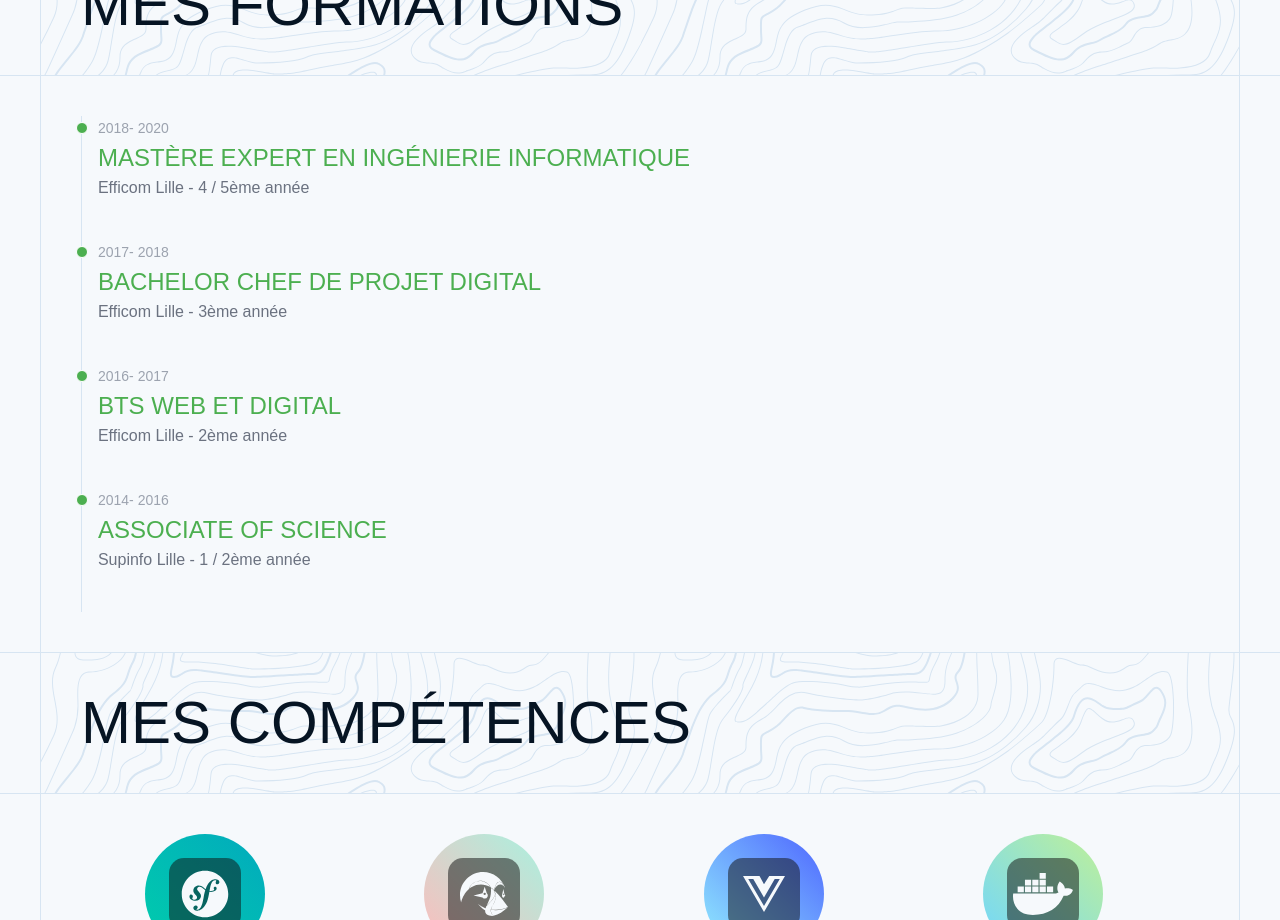
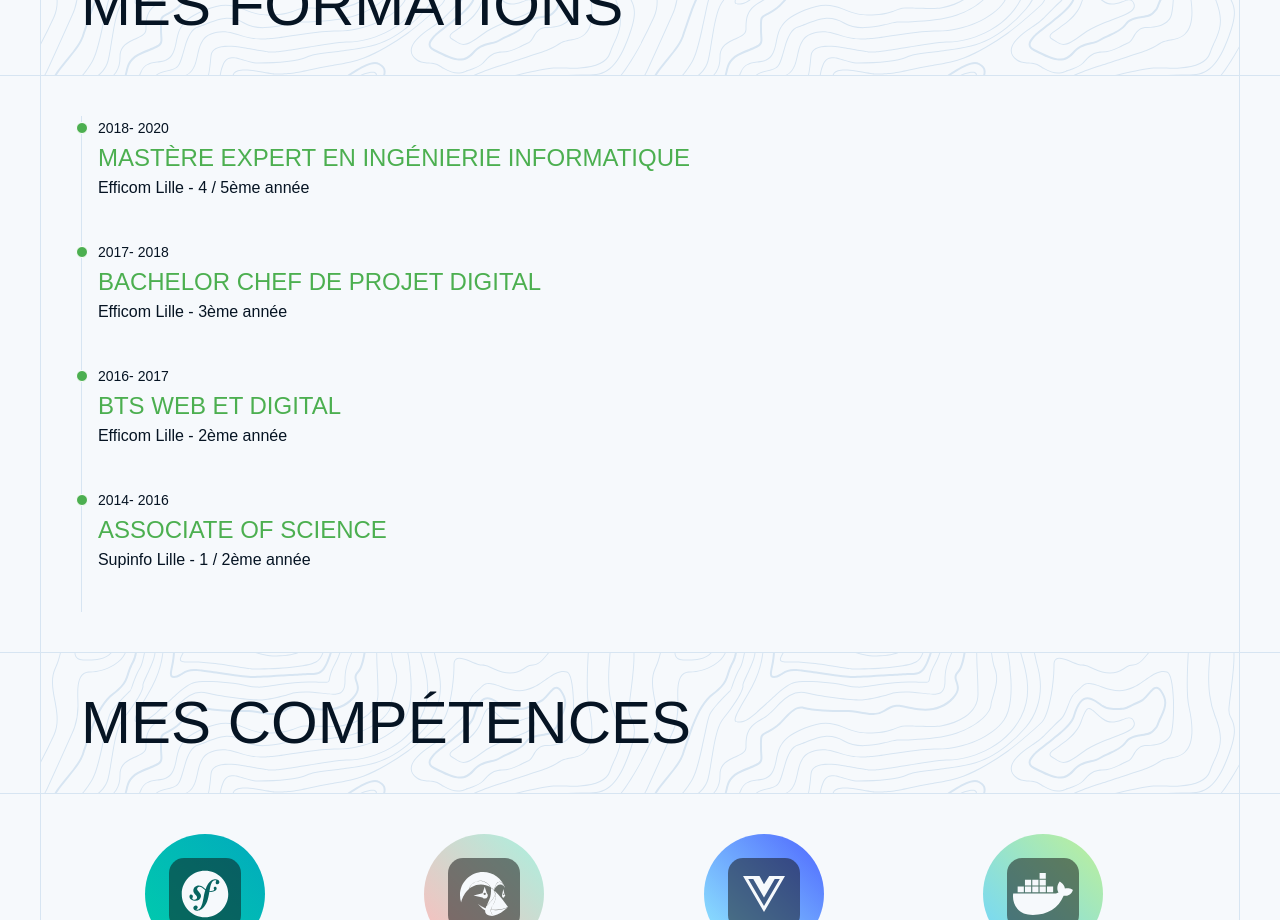
Before and after one commit to vincedel/vincedel.github.io, a React app: page / in a window 1280 px wide. Shown: the part 2860-3780 px from the top of the page. Built offline with nearby package versions, Linux system fonts and the light colour scheme; a web font is replaced by a local one.

Commit message:
fix color TrainingItem

```diff
--- a/src/components/main/sections/training/TrainingItem.jsx
+++ b/src/components/main/sections/training/TrainingItem.jsx
@@ -9,15 +9,18 @@ function TrainingItem(props) {
             ></div>
             <time
                 dateTime={props.beginDate.toLocaleString('default', { year: "numeric" })}
-                className="mb-1 text-sm font-normal leading-none text-gray-400 dark:text-gray-500"
+                className="mb-1 text-sm font-normal leading-none"
             >
                 {props.beginDate.toLocaleString('default', { year: "numeric" })}
             </time>
-            <time dateTime={props.endDate.toLocaleString('default', { year: "numeric" })} className="mb-1 text-sm font-normal leading-none text-gray-400 dark:text-gray-500">
+            <time
+                dateTime={props.endDate.toLocaleString('default', { year: "numeric" })}
+                className="mb-1 text-sm font-normal leading-none"
+            >
                  - {props.endDate.toLocaleString('default', { year: "numeric" })}
             </time>
             <h3>{props.title}</h3>
-            <p className="mb-4 text-base font-normal text-gray-500 dark:text-gray-400">
+            <p className="mb-4 text-base font-normal">
                 {props.school} - {props.year}
             </p>
         </li>
```
Also changed, not shown: 1 other file (tests, documents, lock files or other folders).
